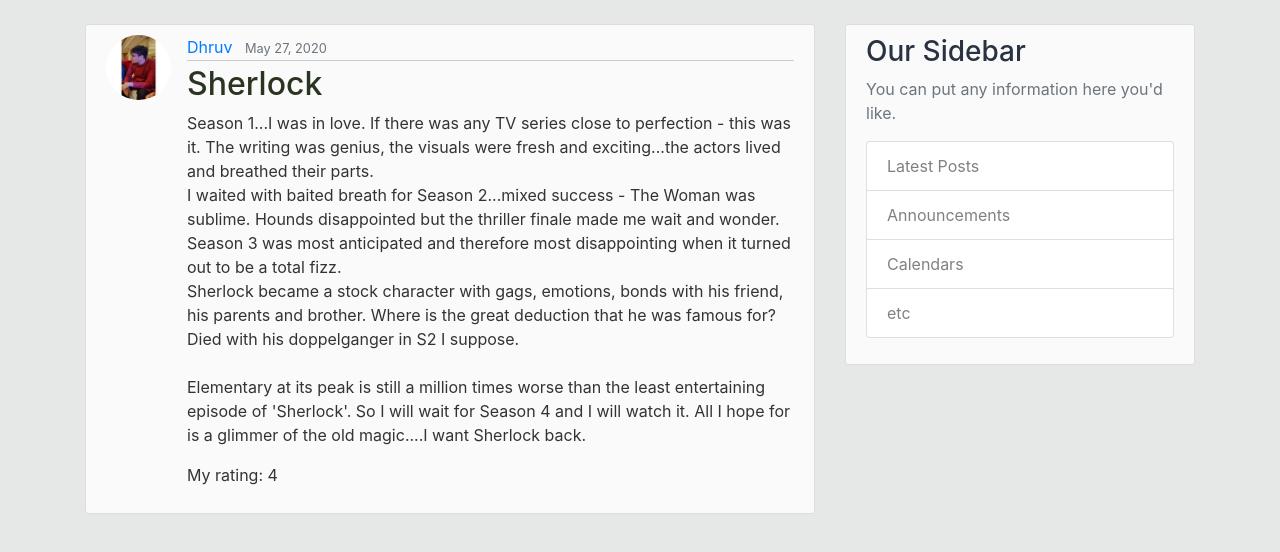
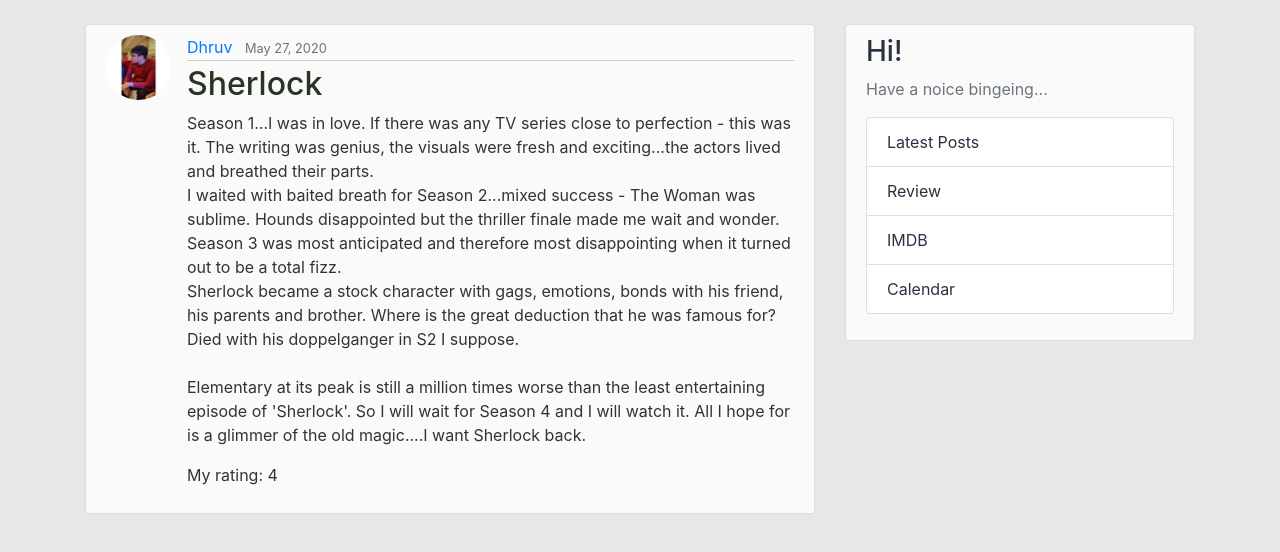
Before and after one commit to dhruv-rajput/django_project, a Django app: page / in a window 1280 px wide. Shown: the part 56-608 px from the top of the page. Run offline with Django 3.2, Linux system fonts and the light colour scheme; data comes from the database, SQL or seed files in the repository; both versions use the stored data as it was after the commit; some libraries are stand-ins or nearby versions.

Commit message:
Initial Commit

```diff
--- a/Eurus/static/Eurus/main.css
+++ b/Eurus/static/Eurus/main.css
@@ -94,5 +94,5 @@ a.article-title:hover {
   background-color:white;
 }
 .list-group-item:hover{
-  background-color: rgba(16,20,25,0.01);
+  background-color: rgba(16,20,25,0.03);
 }
--- a/Eurus/templates/Eurus/base.html
+++ b/Eurus/templates/Eurus/base.html
@@ -60,13 +60,18 @@
         </div>
         <div class="col-md-4">
           <div class="content-section">
-            <h3>Our Sidebar</h3>
-            <p class='text-muted'>You can put any information here you'd like.
+          	{% if user.is_authenticated %}
+            <h3>Hi {{ user.username }}!</h3>
+            {% else %}
+            <h3>Hi!</h3>
+             {% endif %}
+            <p class='text-muted'>Have a noice bingeing...
               <ul class="list-group">
-                <li class="list-group-item list-group-item-light">Latest Posts</li>
-                <li class="list-group-item list-group-item-light">Announcements</li>
-                <li class="list-group-item list-group-item-light">Calendars</li>
-                <li class="list-group-item list-group-item-light">etc</li>
+
+                <li class="list-group-item"><a style="color:#293241 ;text-decoration:none;" href="{% url 'eurus-home' %}">Latest Posts</a></li>
+                <li class="list-group-item"><a style="color:#293241 ;text-decoration:none;" href="{% url 'post-create' %}">Review</a></li>
+                <li class="list-group-item"><a style="color:#293241 ;text-decoration:none;" href="https://www.imdb.com/">IMDB</a></li>
+               <li class="list-group-item"><a style="color: #293241;text-decoration:none;" href="{% url 'eurus-calendar' %}" target="_blank">Calendar</a></li>
               </ul>
             </p>
           </div>
--- a/django_project/settings.py
+++ b/django_project/settings.py
@@ -132,6 +132,7 @@ EMAIL_PORT = 587
 EMAIL_USE_TLS = True
 EMAIL_HOST_USER = os.environ.get('USER_EMAIL')
 EMAIL_HOST_PASSWORD = os.environ.get('USER_PASS')
+DEFAULT_FROM_EMAIL = 'Eurus <noreply@eurus.com'
 
 AWS_ACCESS_KEY_ID = os.environ.get('USER_ACCESS_KEY_ID')
 AWS_SECRET_ACCESS_KEY = os.environ.get('USER_SECRET_ACCESS_KEY')
```
Also changed, not shown: db.sqlite3.
